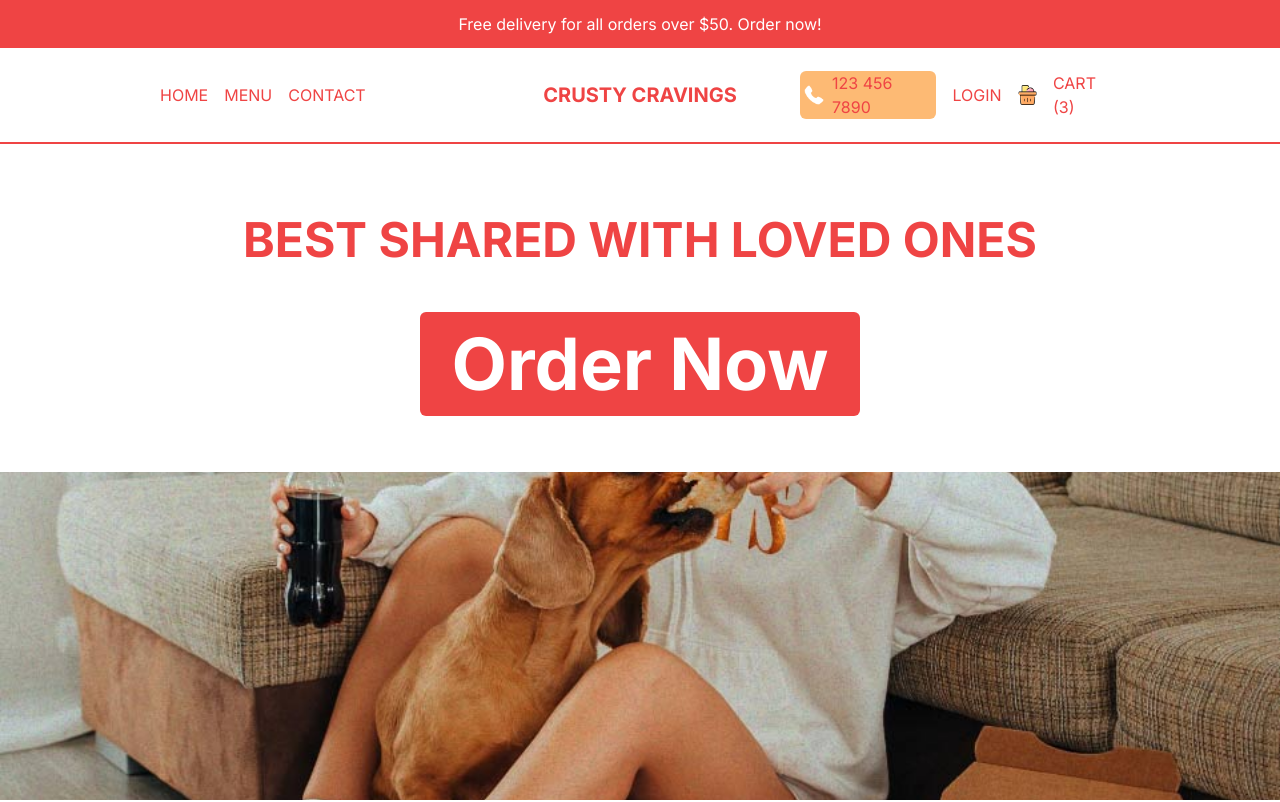
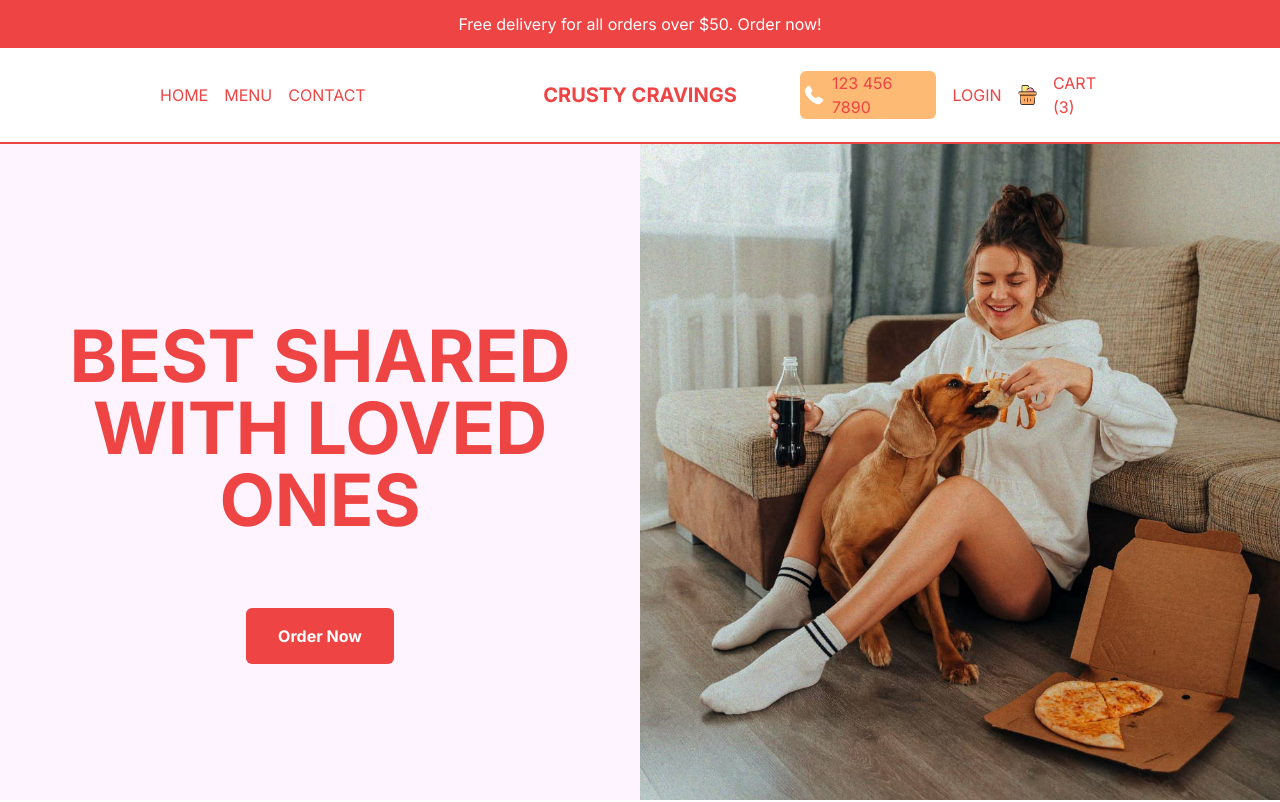
Before and after one commit to Siar416/CrustyCravings, a Next.js app: page / in a window 1280 px wide. Shown: the top 802 px of the page. Built offline with nearby package versions, Linux system fonts and the light colour scheme.

Commit message:
Added some more responsive styling to slider

```diff
--- a/src/components/Slider.tsx
+++ b/src/components/Slider.tsx
@@ -34,14 +34,14 @@
   }, [currentSlide])
 
   return (
-    <div className='flex flex-col h-[calc(100vh-6rem)] md:h-[calc(100vh-9rem)]'>
-      <div className='h-1/2 flex items-center justify-center flex-col gap-8 text-red-500 font-bold'>
-        <h1 className='text-5xl text-center uppercase p-4'>
+    <div className='flex flex-col h-[calc(100vh-6rem)] md:h-[calc(100vh-9rem)] lg:flex-row bg-fuchsia-50'>
+      <div className='flex-1 flex items-center justify-center flex-col gap-8 text-red-500 font-bold'>
+        <h1 className='text-5xl text-center uppercase p-4 md:p-10 md:text-6xl xl:text-7xl'>
           {data[currentSlide].title}
         </h1>
-        <button className='pointer bg-red-500 text-white py-4 px-8 rounded-md md:text-6xl xl:text-7xl'>Order Now</button>
+        <button className='pointer bg-red-500 text-white py-4 px-8 rounded-md'>Order Now</button>
       </div>
-      <div className='w-full h-1/2 relative'>
+      <div className='w-full flex-1 relative'>
         <Image src={data[currentSlide].image} alt="holding pizza" fill className='object-cover'/>
       </div>
     </div>
```
